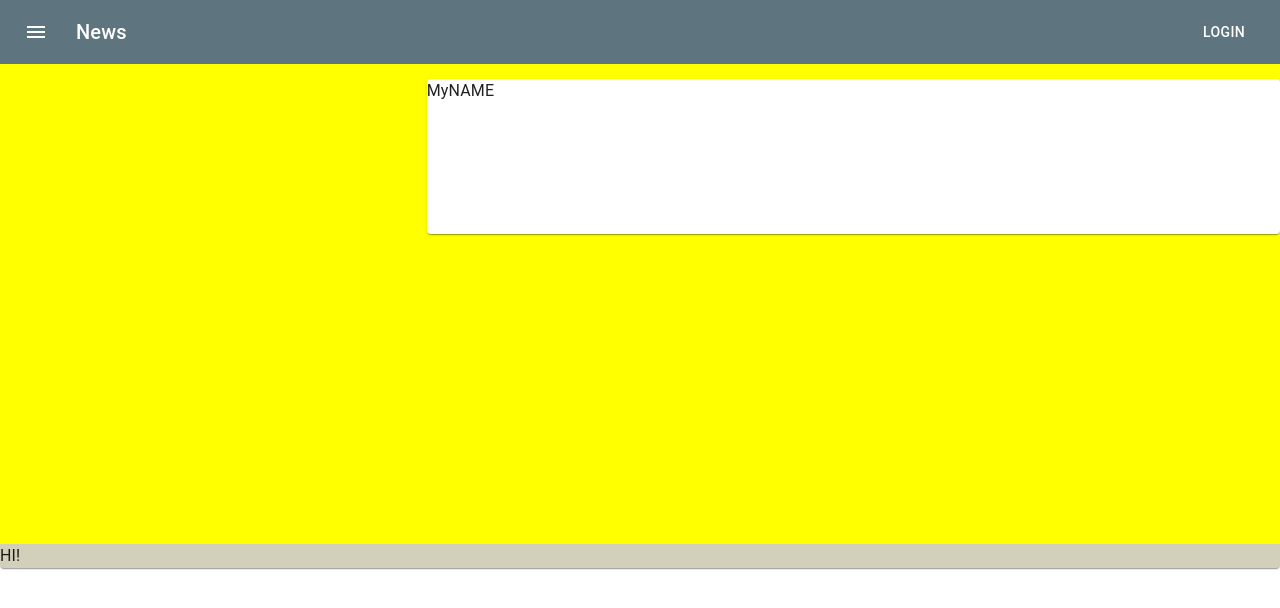
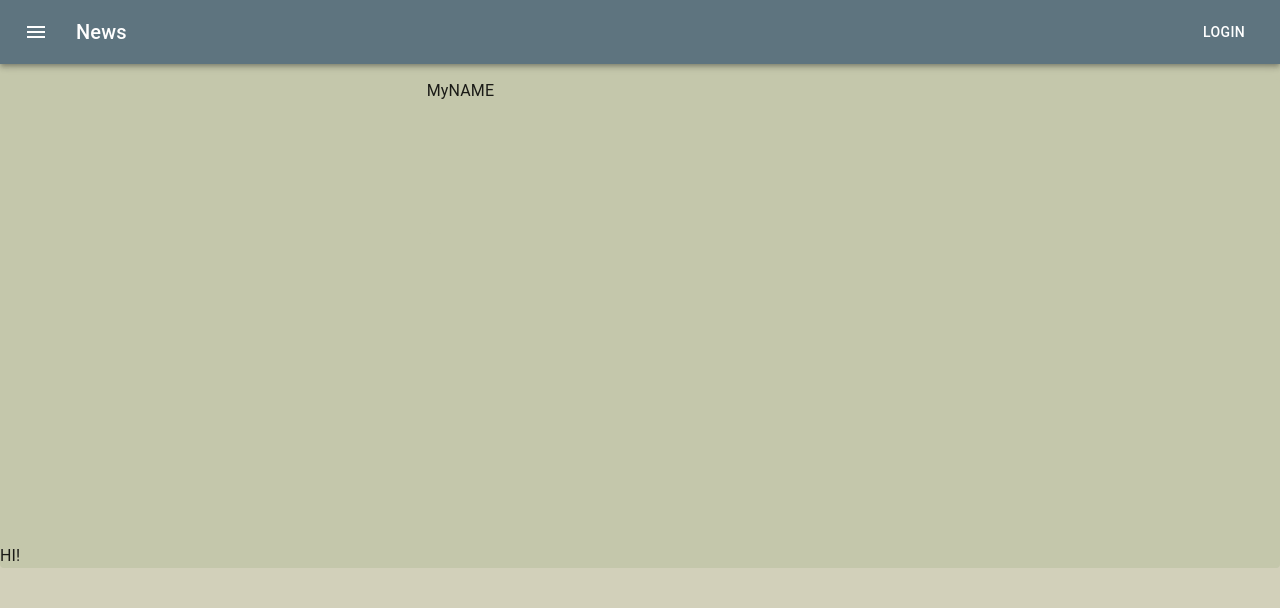
Before and after one commit to Roee97/PortfolioWebsite, a React (Create React App) app: page / in a window 1280 px wide. Shown: the top 608 px of the page. Built offline with nearby package versions, Linux system fonts and the light colour scheme.

Commit message:
progress

```diff
--- a/src/App.js
+++ b/src/App.js
@@ -13,7 +13,7 @@ const theme = MyTheme
 function App () {
     return (
       <ThemeProvider theme={theme}>
-        <Paper sx={{backgroundColor: '#D2D0BA', display: 'flex', flexDirection: 'column', flexFlow: 'column'}}>
+        <Paper variant={'normal'} sx={{display: 'flex', flexDirection: 'column', flexFlow: 'column'}}>
           <NavBar />
           <Introduction />
           <Typography>HI!</Typography>
--- a/src/components/Introduction.tsx
+++ b/src/components/Introduction.tsx
@@ -9,8 +9,8 @@ import React from "react";
 
 const classes = {
     navigation: {
-        backgroundColor: 'yellow',
         display: 'grid',
+        backgroundColor: 'theme.palette.secondary.main',
         flexGrow: 1,
         height: '60vh',
         "grid-template-columns": '1fr 1fr 1fr',
@@ -23,7 +23,7 @@ export default function Introduction() {
 
     return (
         <Box sx={classes.navigation}>
-            <Paper sx={{gridColumnStart: 2, gridColumnEnd: 4, gridRowStart: 2, gridRowEnd: 4}}>
+            <Paper variant={'normal'} sx={{gridColumnStart: 2, gridColumnEnd: 4, gridRowStart: 2, gridRowEnd: 4}}>
             <Typography >MyNAME</Typography>
         </Paper>
         </Box>
--- a/src/index.css
+++ b/src/index.css
@@ -5,6 +5,10 @@ body {
     sans-serif;
   -webkit-font-smoothing: antialiased;
   -moz-osx-font-smoothing: grayscale;
+  display: flex;
+  flex-direction: column;
+  min-height: 100vh;
+  background-color: #D2D0BA;
 }
 
 code {
--- a/src/theme.tsx
+++ b/src/theme.tsx
@@ -1,10 +1,33 @@
 import { createTheme } from '@mui/material/styles'
 import React from 'react'
+
+declare module '@mui/material/Paper' {
+    interface PaperPropsVariantOverrides {
+      normal: true;
+    }
+  }
+
+
 
 export const MyTheme = createTheme({
     palette: {
         primary: {
             main: '#5E747F'
+        },
+        secondary: {
+            main: '#C4C7AB'
+        }
+    },
+    components: {
+        MuiPaper: {
+            variants: [
+                {
+                    props: {variant: 'normal'},
+                    style: {
+                        backgroundColor: '#C4C7AB'
+                    }
+                }
+            ]
         }
     }
 })
```
